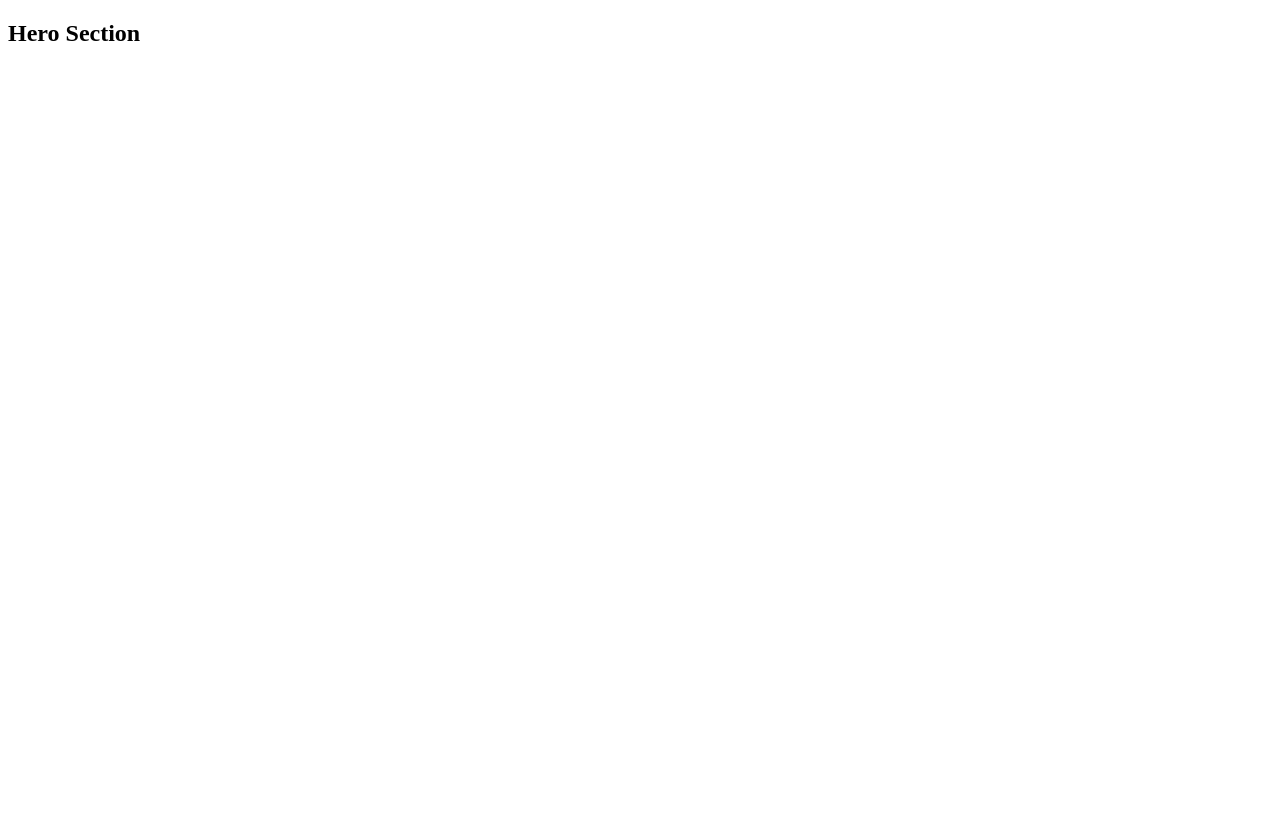
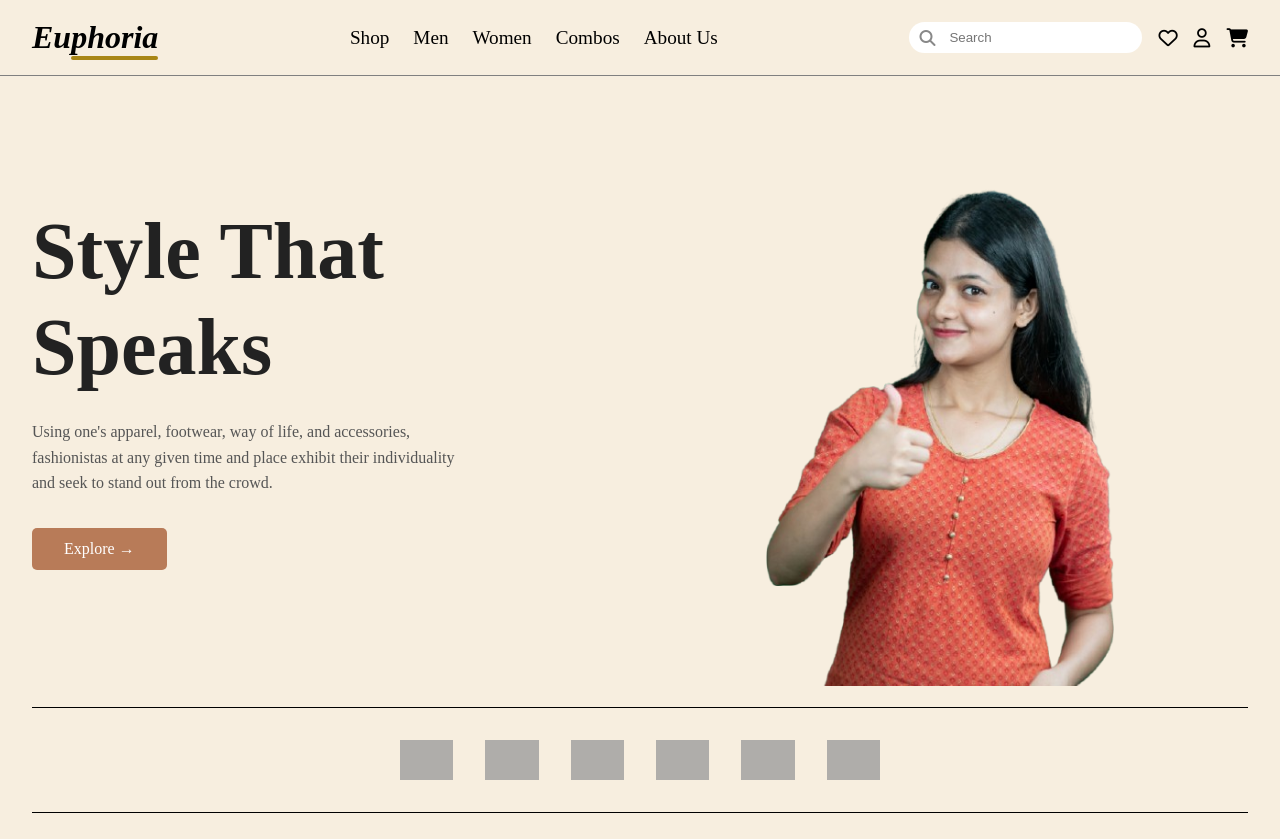
Before and after one commit to Amjadjamali32/AXOON_FD_02, a plain HTML site: page index.html in a window 1280 px wide. Before the commit the page ends 800 px from the top, so only its background shows below. Drawn offline with Linux system fonts and the light colour scheme; grey boxes are pictures that could not be loaded.

Commit message:
Updated design

```diff
--- a/index.html
+++ b/index.html
@@ -1,12 +1,117 @@
 <!DOCTYPE html>
 <html lang="en">
-<head>
-    <meta charset="UTF-8">
-    <meta name="viewport" content="width=device-width, initial-scale=1.0">
+  <head>
+    <meta charset="UTF-8" />
+    <meta name="viewport" content="width=device-width, initial-scale=1.0" />
     <title>Hero Section</title>
-</head>
-<body>
-    <h2>Hero Section</h2>
+    <link
+      rel="stylesheet"
+      href="https://cdnjs.cloudflare.com/ajax/libs/font-awesome/6.4.0/css/all.min.css"
+    />
+    <link rel="stylesheet" href="style.css" />
+  </head>
+  <body>
+    <header>
+      <nav>
+        <div class="logo">Eu<span class="underline">phoria</span></div>
 
-</body>
+        <div class="nav-links">
+          <ul class="nav_links">
+            <li><a href="#">Shop</a></li>
+            <li><a href="#">Men</a></li>
+            <li><a href="#">Women</a></li>
+            <li><a href="#">Combos</a></li>
+            <li><a href="#">About Us</a></li>
+          </ul>
+        </div>
+
+        <div
+          class="nav-actions"
+          style="display: flex; align-items: center; gap: 1rem"
+        >
+          <div class="search-box" style="position: relative">
+            <i
+              class="fas fa-search"
+              style="
+                position: absolute;
+                left: 10px;
+                top: 50%;
+                transform: translateY(-50%);
+                color: #888;
+              "
+            ></i>
+            <input
+              type="text"
+              placeholder="Search"
+              style="
+                padding: 0.5rem 1rem 0.5rem 2.5rem;
+                border-radius: 20px;
+                border: none;
+                background-color: white;
+              "
+            />
+          </div>
+
+          <div
+            class="icons"
+            style="display: flex; gap: 1rem; font-size: 1.2rem; color: black"
+          >
+            <a href="#" style="color: black"><i class="far fa-heart"></i></a>
+            <a href="#" style="color: black"><i class="far fa-user"></i></a>
+            <a href="#" style="color: black"
+              ><i class="fas fa-shopping-cart"></i
+            ></a>
+          </div>
+        </div>
+      </nav>
+    </header>
+    <section class="hero">
+      <div class="hero-text">
+        <h1>Style That <br /><span>Speaks</span></h1>
+        <p>
+          Using one's apparel, footwear, way of life, and accessories,<br />
+          fashionistas at any given time and place exhibit their
+          individuality<br />
+          and seek to stand out from the crowd.
+        </p>
+        <button class="cta-button">Explore &rarr;</button>
+      </div>
+
+      <div class="hero-image">
+        <img src="image.png" alt="Fashion Model" width="60%" />
+      </div>
+
+      <!-- Logos Row -->
+      <div class="brand-logos">
+        <hr />
+        <div class="logos">
+          <img
+            src="https://upload.wikimedia.org/wikipedia/commons/5/53/H%26M-Logo.svg"
+            alt="H&M"
+          />
+          <img
+            src="https://upload.wikimedia.org/wikipedia/commons/4/4f/Obey_Clothing_logo.svg"
+            alt="Obey"
+          />
+          <img
+            src="https://upload.wikimedia.org/wikipedia/commons/3/3f/Shopify_logo_2018.svg"
+            alt="Shopify"
+          />
+          <img
+            src="https://upload.wikimedia.org/wikipedia/commons/3/3a/Lacoste_logo.svg"
+            alt="Lacoste"
+          />
+          <img
+            src="https://upload.wikimedia.org/wikipedia/commons/2/29/Levi%27s_logo.svg"
+            alt="Levi's"
+          />
+          <img
+            src="https://upload.wikimedia.org/wikipedia/commons/a/a9/Amazon_logo.svg"
+            alt="Amazon"
+          />
+        </div>
+        <hr id="lined" />
+      </div>
+    </section>
+  </body>
 </html>
--- a/style.css
+++ b/style.css
@@ -1,6 +1,161 @@
+* {
+  margin: 0;
+  padding: 0;
+  box-sizing: border-box;
+}
+
 body {
-    margin:0;
-    padding: 0;
-    box-sizing: border-box;
-    font-family: 'Times New Roman', Times, serif;
+  font-family: "Segoe UI", Tahoma, Geneva, Verdana, sans-serif;
+  background-color: #fdf8f4;
+  color: #1a1a1a;
 }
+
+.logo {
+  font-style: italic;
+  font-family: "Times New Roman", Times, serif;
+  font-size: 2rem;
+  color: black;
+  font-weight: bold;
+}
+
+.underline {
+  position: relative;
+  display: inline-block;
+  z-index: 1;
+}
+
+.underline::after {
+  content: "";
+  position: absolute;
+  left: 0;
+  bottom: 0;
+  height: 4px;
+  width: 100%;
+  background-color: rgb(168, 134, 22);
+  border-radius: 4px;
+  z-index: -1;
+  transform: translateY(4px);
+}
+
+nav {
+  display: flex;
+  justify-content: space-between;
+  align-items: center;
+  padding: 1.2rem 2rem;
+  background-color: rgb(247, 238, 223);
+  border-bottom: 1px solid gray;
+}
+
+.nav_links {
+  display: flex;
+  gap: 1.5rem;
+  list-style-type: none;
+  font-family: "Times New Roman", Times, serif;
+}
+
+.nav_links li {
+  font-size: 1.2rem;
+  text-decoration: none;
+}
+
+.nav_links li a {
+  text-decoration: none;
+  color: black;
+  transition: color 0.3s ease;
+}
+
+.hero {
+  display: flex;
+  align-items: center;
+  justify-content: space-between;
+  padding: 10px 2rem;
+  background-color: rgb(247, 238, 223);
+  flex-wrap: wrap;
+}
+
+.hero-text {
+  flex: 1 1 500px;
+  max-width: 600px;
+  font-family: "Times New Roman", Times, serif;
+}
+
+.hero-text h1 {
+  font-size: 5rem;
+  font-weight: bold;
+  line-height: 1.2;
+  color: #222;
+  font-family: "Times New Roman", Times, serif;
+}
+
+.hero-text p {
+  font-size: 1rem;
+  color: #555;
+  margin-top: 1.5rem;
+  line-height: 1.6;
+}
+
+.cta-button {
+  margin-top: 2rem;
+  padding: 0.75rem 2rem;
+  font-size: 1rem;
+  background-color: #b87b58;
+  color: white;
+  border: none;
+  border-radius: 5px;
+  cursor: pointer;
+  transition: background 0.3s ease;
+  font-family: "Times New Roman", Times, serif;
+}
+
+.cta-button:hover {
+  background-color: #a86540;
+}
+
+.hero-image {
+  flex: 1 1 400px;
+  display: flex;
+  justify-content: center;
+}
+
+.hero-image img {
+  max-width: 80%;
+  height: 75vh;
+  border-radius: 10px;
+}
+
+/* Already styled hero section, now add: */
+.brand-logos {
+  width: 100%;
+  margin-top: 5px;
+  text-align: center;
+}
+
+.brand-logos hr {
+  display: block;
+  border: none;
+  height: 1px;
+  background-color: black;
+  margin: 1rem auto;
+  width: 100%;
+  box-sizing: border-box;
+}
+
+.logos {
+  display: flex;
+  justify-content: center;
+  align-items: center;
+  flex-wrap: wrap;
+  gap: 2rem;
+  padding: 1rem 0;
+}
+
+.logos img {
+  height: 40px;
+  object-fit: contain;
+  opacity: 0.8;
+  transition: opacity 0.3s ease;
+}
+
+.logos img:hover {
+  opacity: 1;
+}
```
Also changed, not shown: image.png (added).
